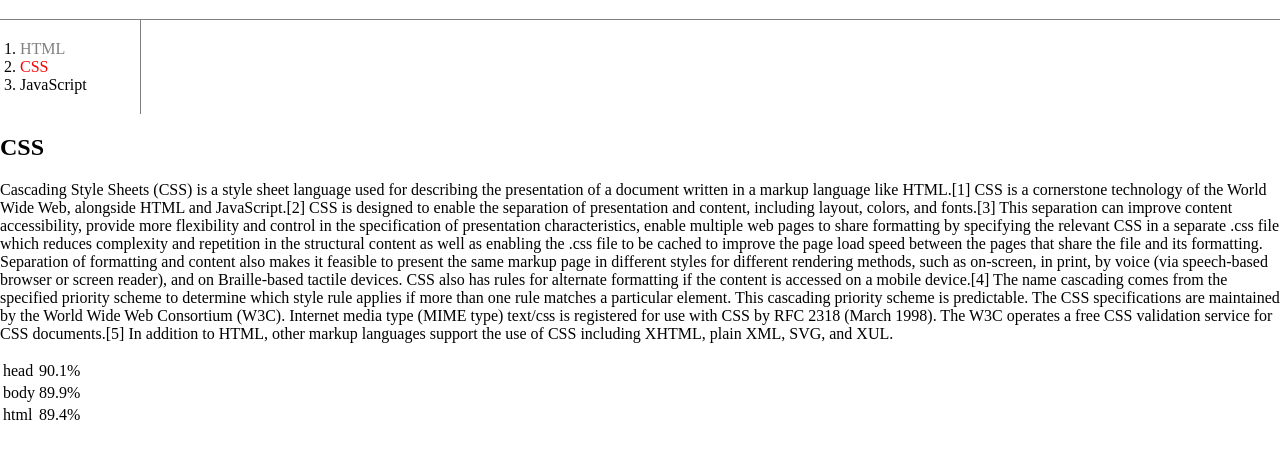
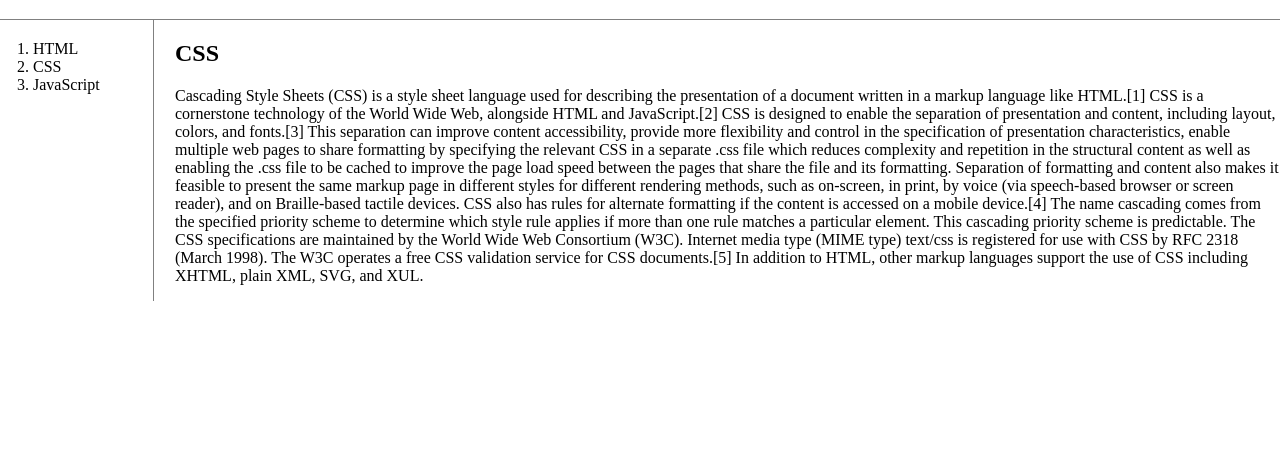
Before and after one commit to kj810/My-Base, a plain HTML site: page 2.html in a window 1280 px wide. Shown: the part 90-548 px from the top of the page. Drawn offline with Linux system fonts and the light colour scheme.

Commit message:
그리드 & 미디어쿼리 공부

```diff
--- a/2.html
+++ b/2.html
@@ -12,12 +12,6 @@
             color: black;
             text-decoration: none;
         }
-        #active {
-            color:red;
-        }
-        .saw {
-            color:grey;
-        }
         h1 {
             font-size:60px; text-align: center;
             border-bottom:1px solid gray;
@@ -30,18 +24,31 @@
             margin:0;
             padding:20px;
         }
+        #grid {
+            display: grid;
+            grid-template-columns: 150px 1fr;
+        }
+        #grid ol {
+            padding-left: 33px;
+        }
+        #grid #article {
+            padding-left: 25px;
+
+        }
     </style>
 
 </head>
 
 <body>
     <h1><a href="index.html">WEB</a></h1>
+    <div id="grid">
     <ol>
-        <li><a href="1.html" class="saw">HTML</a></li>
-        <li><a href="2.html" class="saw " id="active">CSS</a></li>
+        <li><a href="1.html">HTML</a></li>
+        <li><a href="2.html">CSS</a></li>
         <li><a href="3.html">JavaScript</a></li>
     </ol>
 
+    <div id="article">
     <h2>CSS</h2>
     <p>
         Cascading Style Sheets (CSS) is a style sheet language used for describing the presentation of a document
@@ -67,24 +74,9 @@
         for CSS documents.[5]
 
         In addition to HTML, other markup languages support the use of CSS including XHTML, plain XML, SVG, and XUL.
-
     </p>
-
-
-    <table>
-        <tr>
-            <td>head</td>
-            <td>90.1%</td>
-        </tr>
-        <tr>
-            <td>body</td>
-            <td>89.9%</td>
-        </tr>
-        <tr>
-            <td>html</td>
-            <td>89.4%</td>
-        </tr>
-    </table>
+    </div>
+</div>
 </body>
 
 </html>
```
Also changed, not shown: grid.html (added, +23 -0 lines), mediaquery.html (added, +23 -0 lines).
